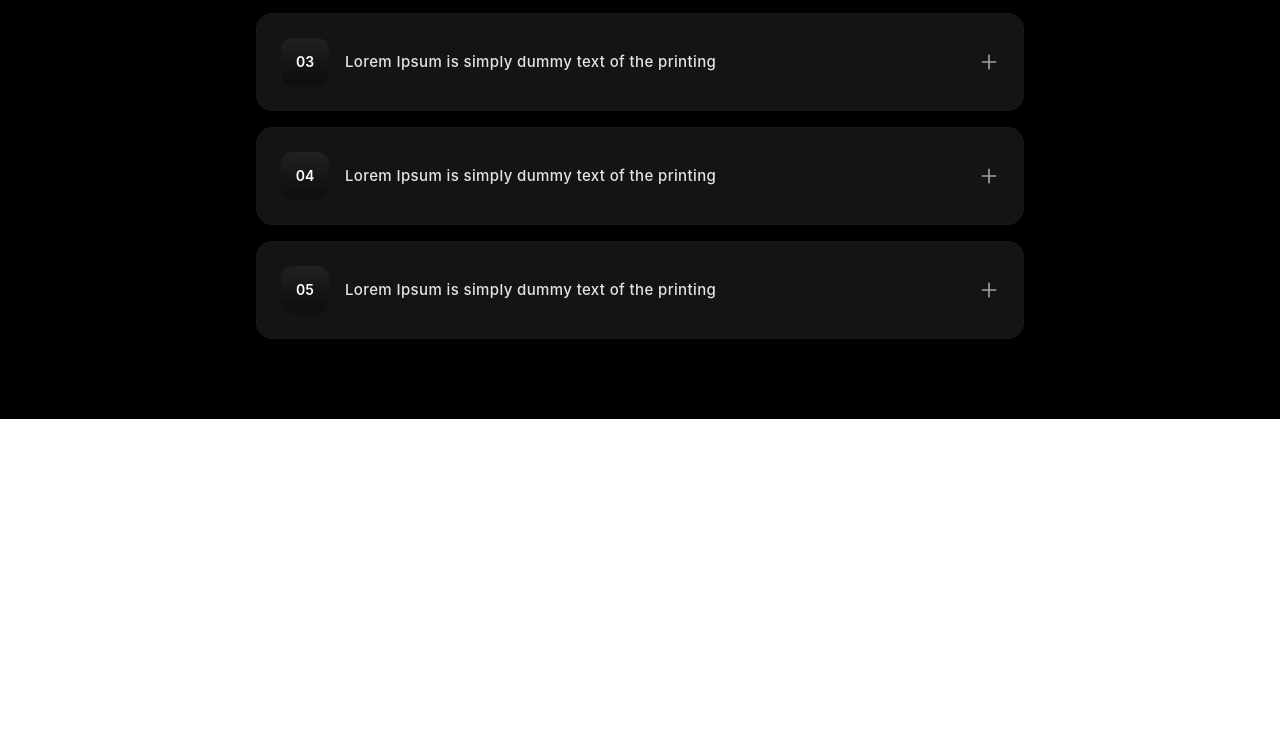
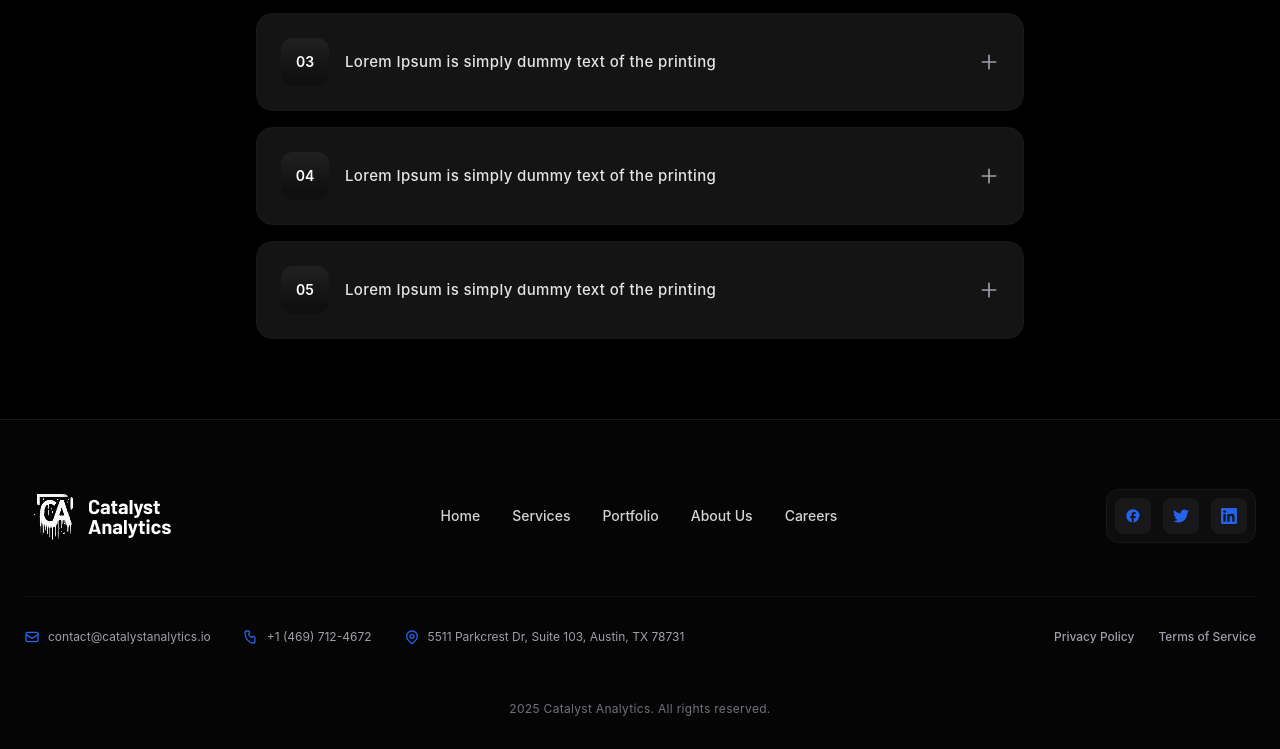
Before and after one commit to GG-absolute/projekt, a website: page index.html in a window 1280 px wide. Shown: the part 2022-2771 px from the top of the page. Before the commit the page ends 2441 px from the top, so only its background shows below. Drawn offline with nearby package versions, Linux system fonts and the light colour scheme; files that its build step writes are made by us from their sources.

Commit message:
footer completed html and tailwynd page 1

```diff
--- a/index.html
+++ b/index.html
@@ -249,5 +249,74 @@
   </div>
 </section>
 
+<footer class="bg-[#050505] text-white pt-16 pb-8 px-6 font-sans border-t border-zinc-900 select-none">
+  <div class="max-w-7xl mx-auto flex flex-col gap-12">
+
+    <div class="flex flex-col md:flex-row justify-between items-start md:items-center gap-8">
+
+      <div class="flex items-center gap-3">
+          <img src="./image/Logo (7).png" alt="CA" class="">
+      </div>
+
+      <div class="flex flex-wrap gap-x-8 gap-y-3 text-sm font-medium text-zinc-300">
+        <a href="./index.html" class="hover:text-white transition">Home</a>
+        <a href="#" class="hover:text-white transition">Services</a>
+        <a href="#" class="hover:text-white transition">Portfolio</a>
+        <a href="#" class="hover:text-white transition">About Us</a>
+        <a href="#" class="hover:text-white transition">Careers</a>
+      </div>
+
+      <div class="flex gap-3 bg-[#0d0d0d] border border-zinc-900 rounded-xl p-2">
+        <a href="#" class="w-9 h-9 bg-zinc-900 rounded-lg flex items-center justify-center text-[#2563eb] hover:bg-zinc-800 transition">
+          <svg class="w-4 h-4 fill-current" viewBox="0 0 24 24"><path d="M22 12c0-5.52-4.48-10-10-10S2 6.48 2 12c0 4.84 3.44 8.87 8 9.8V15H8v-3h2V9.5C10 7.57 11.57 6 13.5 6H16v3h-2c-.55 0-1 .45-1 1v2h3v3h-3v6.95c4.56-.93 8-4.96 8-9.75z"/></svg>
+        </a>
+        <a href="#" class="w-9 h-9 bg-zinc-900 rounded-lg flex items-center justify-center text-[#2563eb] hover:bg-zinc-800 transition">
+          <svg class="w-4 h-4 fill-current" viewBox="0 0 24 24"><path d="M23.953 4.57a10 10 0 01-2.825.775 4.958 4.958 0 002.163-2.723c-.951.555-2.005.959-3.127 1.184a4.92 4.92 0 00-8.384 4.482C7.69 8.095 4.067 6.13 1.64 3.162a4.822 4.822 0 00-.666 2.475c0 1.71.87 3.213 2.188 4.096a4.904 4.904 0 01-2.228-.616v.06a4.923 4.923 0 003.946 4.827 4.996 4.996 0 01-2.212.085 4.936 4.936 0 004.604 3.417 9.867 9.867 0 01-6.102 2.105c-.39 0-.779-.023-1.17-.067a13.995 13.995 0 007.557 2.209c9.053 0 13.998-7.496 13.998-13.985 0-.21 0-.42-.015-.63A9.935 9.935 0 0024 4.59z"/></svg>
+        </a>
+        <a href="#" class="w-9 h-9 bg-zinc-900 rounded-lg flex items-center justify-center text-[#2563eb] hover:bg-zinc-800 transition">
+          <svg class="w-4 h-4 fill-current" viewBox="0 0 24 24"><path d="M20.447 20.452h-3.554v-5.569c0-1.328-.027-3.037-1.852-3.037-1.853 0-2.136 1.445-2.136 2.939v5.667H9.351V9h3.414v1.561h.046c.477-.9 1.637-1.85 3.37-1.85 3.601 0 4.267 2.37 4.267 5.455v6.286zM5.337 7.433c-1.144 0-2.063-.926-2.063-2.065 0-1.138.92-2.063 2.063-2.063 1.14 0 2.064.925 2.064 2.063 0 1.139-.925 2.065-2.064 2.065zm1.782 13.019H3.555V9h3.564v11.452zM22.225 0H1.771C.792 0 0 .774 0 1.729v20.542C0 23.227.792 24 1.771 24h20.451C23.2 24 24 23.227 24 22.271V1.729C24 .774 23.2 0 22.222 0h.003z"/></svg>
+        </a>
+      </div>
+
+    </div>
+
+    <div class="flex flex-col lg:flex-row justify-between items-start lg:items-center gap-6 text-xs text-zinc-400 border-t border-zinc-900/60 pt-8">
+
+      <div class="flex flex-col sm:flex-row gap-4 sm:gap-8 w-full lg:w-auto">
+        <a href="mailto:contact@catalystanalytics.io" class="flex items-center gap-2 hover:text-white transition">
+          <svg class="w-4 h-4 text-[#2563eb]" fill="none" stroke="currentColor" viewBox="0 0 24 24">
+            <path stroke-linecap="round" stroke-linejoin="round" stroke-width="2" d="M3 8l7.89 5.26a2 2 0 002.22 0L22 8M5 19h14a2 2 0 002-2V7a2 2 0 00-2-2H5a2 2 0 00-2 2v10a2 2 0 002 2z"/>
+          </svg>
+          <span>contact@catalystanalytics.io</span>
+        </a>
+        <a href="tel:+14697124672" class="flex items-center gap-2 hover:text-white transition">
+          <svg class="w-4 h-4 text-[#2563eb]" fill="none" stroke="currentColor" viewBox="0 0 24 24">
+            <path stroke-linecap="round" stroke-linejoin="round" stroke-width="2" d="M3 5a2 2 0 012-2h3.28a1 1 0 01.94.725l.548 2.2a1 1 0 01-.321.988l-1.305.98a10.582 10.582 0 004.872 4.872l.98-1.305a1 1 0 01.988-.321l2.2.548a1 1 0 01.725.94V19a2 2 0 01-2 2h-1C9.716 21 3 14.284 3 6V5z"/>
+          </svg>
+          <span>+1 (469) 712-4672</span>
+        </a>
+        <div class="flex items-center gap-2">
+          <svg class="w-4 h-4 text-[#2563eb]" fill="none" stroke="currentColor" viewBox="0 0 24 24">
+            <path stroke-linecap="round" stroke-linejoin="round" stroke-width="2" d="M17.657 16.657L13.414 20.9a1.998 1.998 0 01-2.827 0l-4.244-4.243a8 8 0 1111.314 0z"/>
+            <path stroke-linecap="round" stroke-linejoin="round" stroke-width="2" d="M15 11a3 3 0 11-6 0 3 3 0 016 0z"/>
+          </svg>
+          <span>5511 Parkcrest Dr, Suite 103, Austin, TX 78731</span>
+        </div>
+      </div>
+
+      <div class="flex gap-6 font-medium w-full lg:w-auto justify-start lg:justify-end">
+        <a href="#" class="hover:text-white transition">Privacy Policy</a>
+        <a href="#" class="hover:text-white transition">Terms of Service</a>
+      </div>
+
+    </div>
+
+    <div class="text-center text-xs text-zinc-500 font-normal tracking-wide mt-2">
+    2025 Catalyst Analytics. All rights reserved.
+    </div>
+
+  </div>
+</footer>
+
 </body>
 </html>
```
